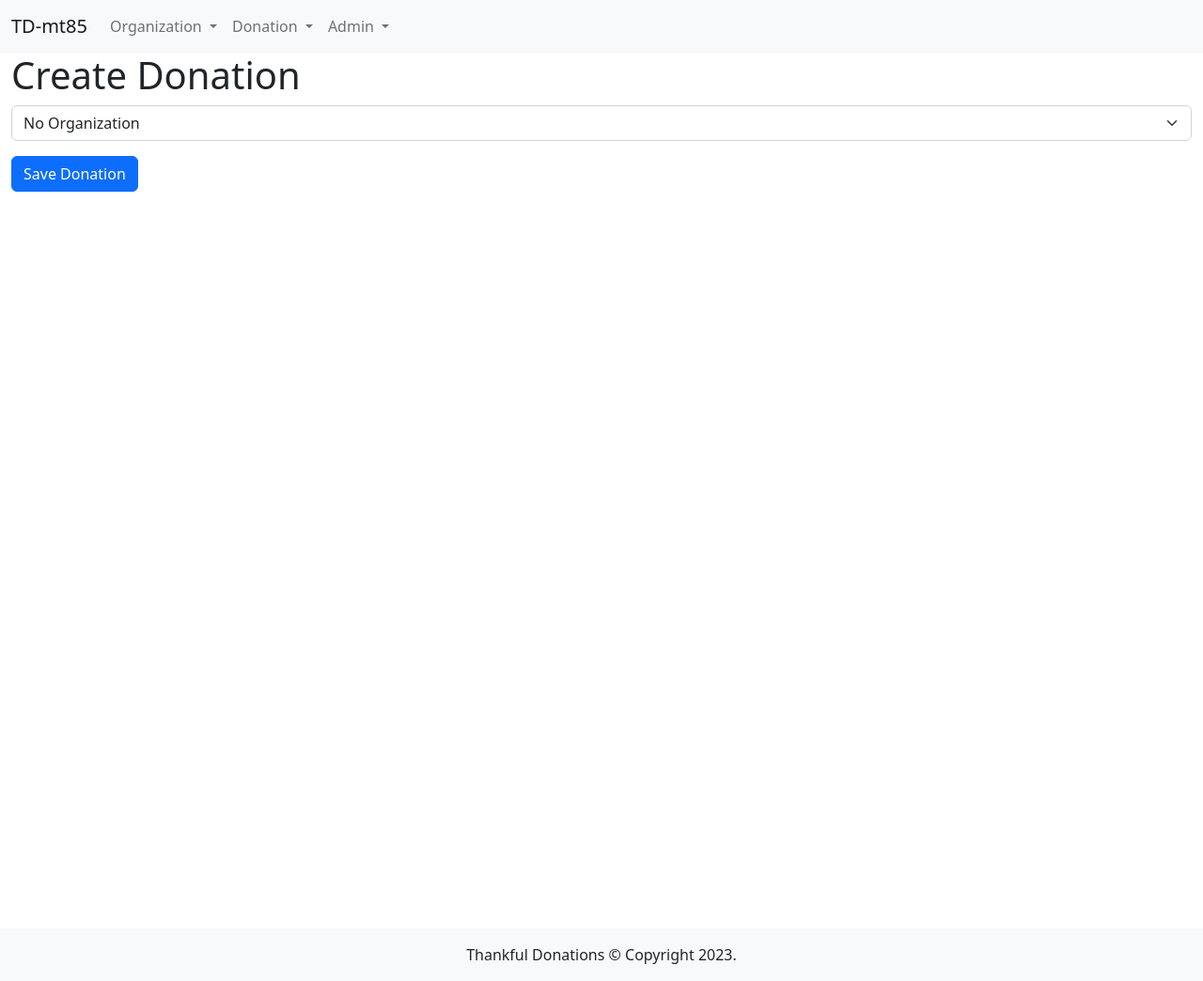
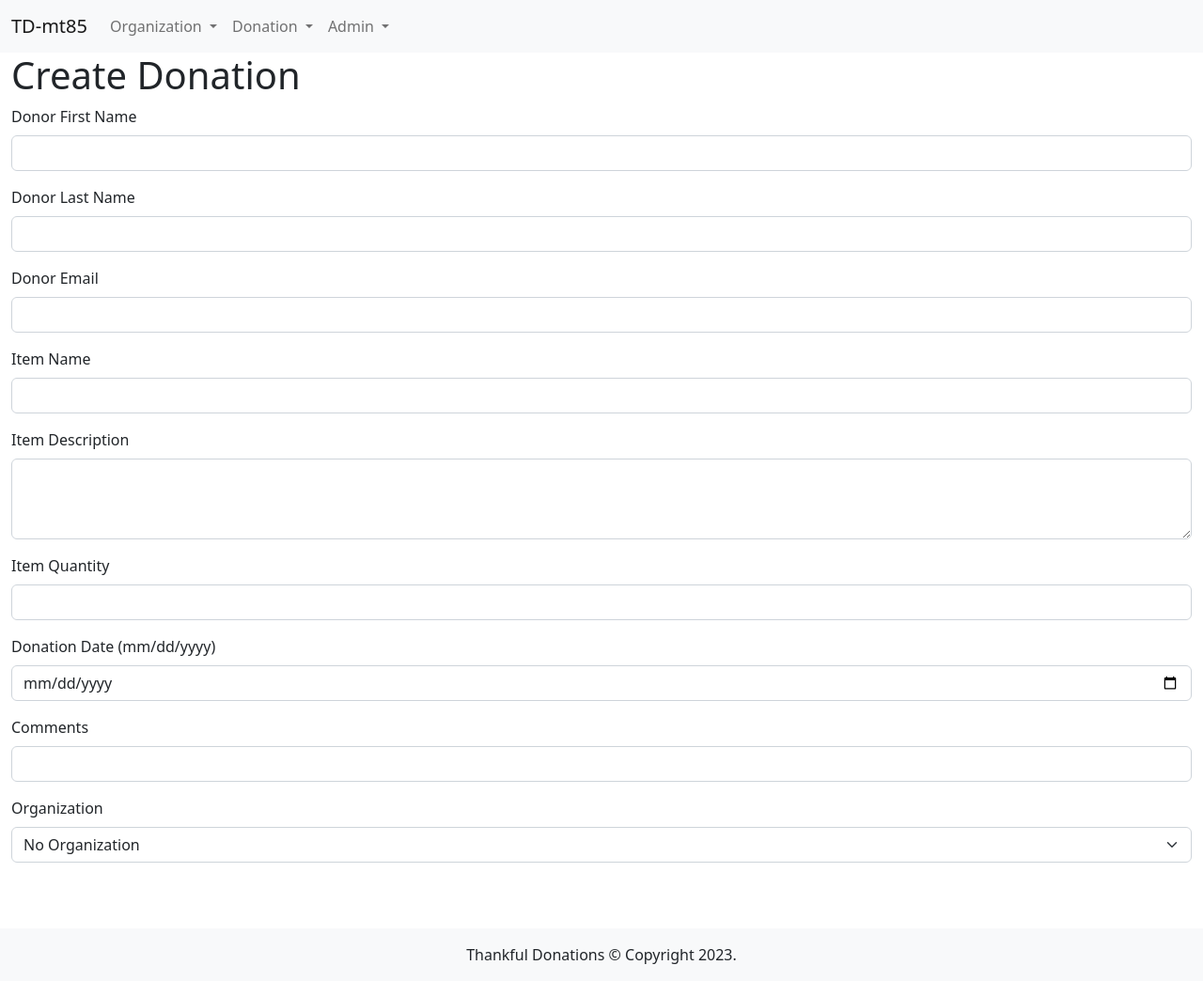
Before and after one commit to hrithikka/hg345-IS601-007, a Flask app: page /donations/add in a window 1280 px wide. Shown: the whole page at 94% size. Run offline with Flask 3, Linux system fonts and the light colour scheme.

Commit message:
updated manage-donations.html file

```diff
--- a/MP3/templates/manage_donation.html
+++ b/MP3/templates/manage_donation.html
@@ -21,23 +21,75 @@
             organization (provided) (required)
             if a validation error occurs, the inserted form data should persist
             #}
+            {#hg345-12-11-2023#}
+
             <!--donor first name-->
+            <div class="mb-3">
+                <label for="donor_firstname" class="form-label">Donor First Name</label>
+                <input type="text" class="form-control" id="donor_firstname" name="donor_firstname"
+                       value="{{ donation.get('donor_firstname') or ''}}" required>
+            </div>
 
             <!--donor last name-->
+            <div class="mb-3">
+                <label for="donor_lastname" class="form-label">Donor Last Name</label>
+                <input type="text" class="form-control" id="donor_lastname" name="donor_lastname"
+                       value="{{ donation.get('donor_lastname') or ''}}" required>
+            </div>
 
             <!--donor email-->
+            <div class="mb-3">
+                <label for="donor_email" class="form-label">Donor Email</label>
+                <input type="email" class="form-control" id="donor_email" name="donor_email"
+                       value="{{ donation.get('donor_email') or ''}}" required>
+            </div>
+
 
             <!--item name-->
+            <div class="mb-3">
+                <label for="item_name" class="form-label">Item Name</label>
+                <input type="text" class="form-control" id="item_name" name="item_name"
+                       value="{{ donation.get('item_name') or ''}}" required>
+            </div>
 
             <!--item_description -->
+            <div class="mb-3">
+                <label for="item_description" class="form-label">Item Description</label>
+                <textarea class="form-control" id="item_description" name="item_description"
+                          rows="3">{{ donation.get('item_description') or ''}}</textarea>
+            </div>
 
             <!--item_quantity-->
+            <div class="mb-3">
+                <label for="item_quantity" class="form-label">Item Quantity</label>
+                <input type="number" class="form-control" id="item_quantity" name="item_quantity"
+                       value="{{ donation.get('item_quantity') or ''}}" required min="1">
+            </div>
 
             <!--donation date-->
+            <div class="mb-3">
+                <label for="donation_date" class="form-label">Donation Date (mm/dd/yyyy)</label>
+                <input type="date" class="form-control" id="donation_date" name="donation_date"
+                       value="{{ donation.get('donation_date') or ''}}" required>
+            </div>
+
+            <!--comments-->
+            <div class="mb-3">
+                <label for="comments" class="form-label">Comments</label>
+                <input type="text" class="form-control" id="comments" name="comments"
+                       value="{{ donation.get('comments') or ''}}" required>
+            </div>
+
+
 
             <!-- organization selection-->
             {# use the below for organization selection #}
+            {#hg345-12-11-2023#}
+            <div class="mb-3">
+                <label for="organization_id" class="form-label">Organization</label>
             {{ organization_dropdown(val=donation.get("organization_id")) }}
+            </div>
+
             <input type="submit" class="btn btn-primary"
                 value="Save Donation" />
         </form>
```
